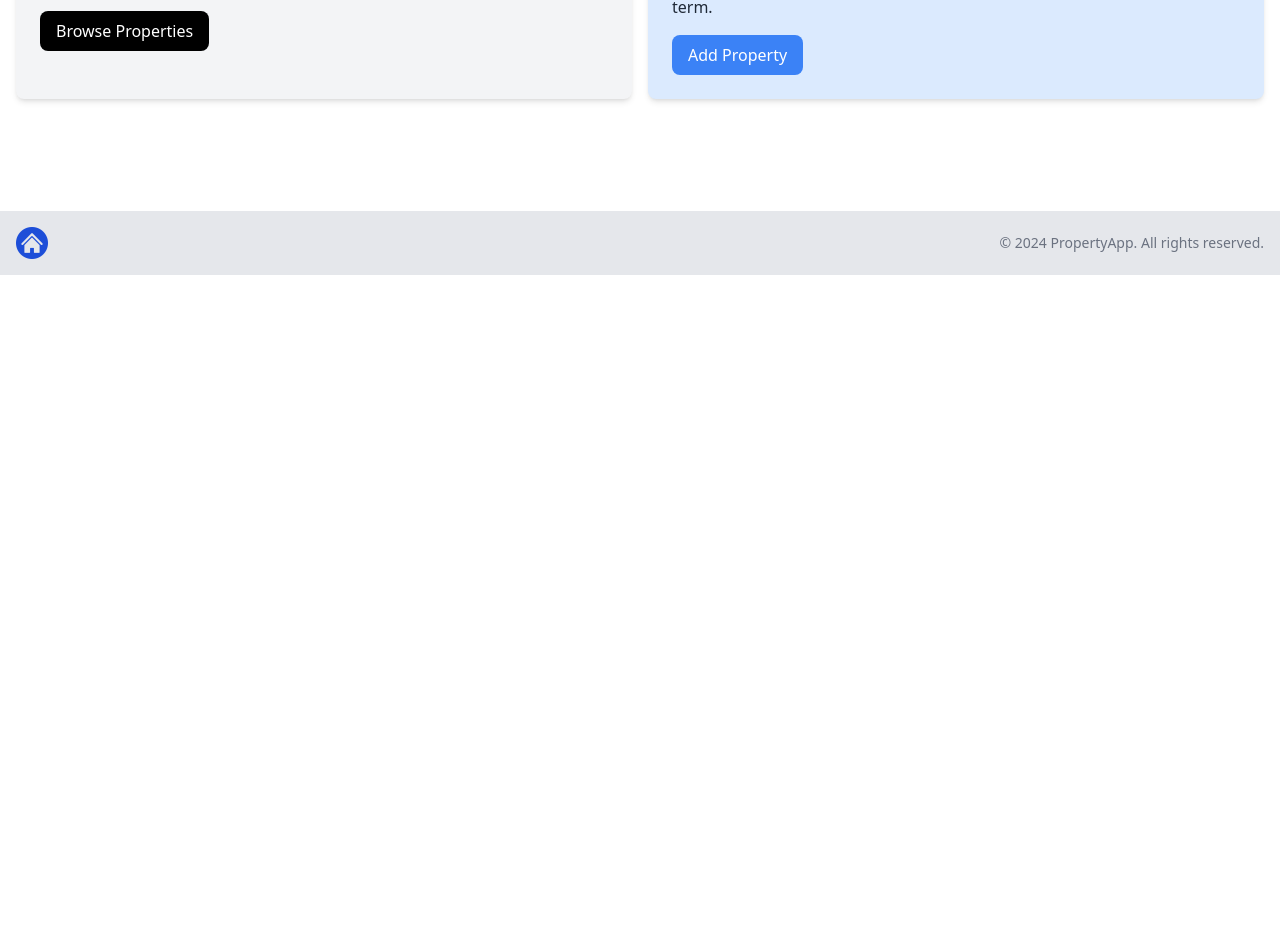
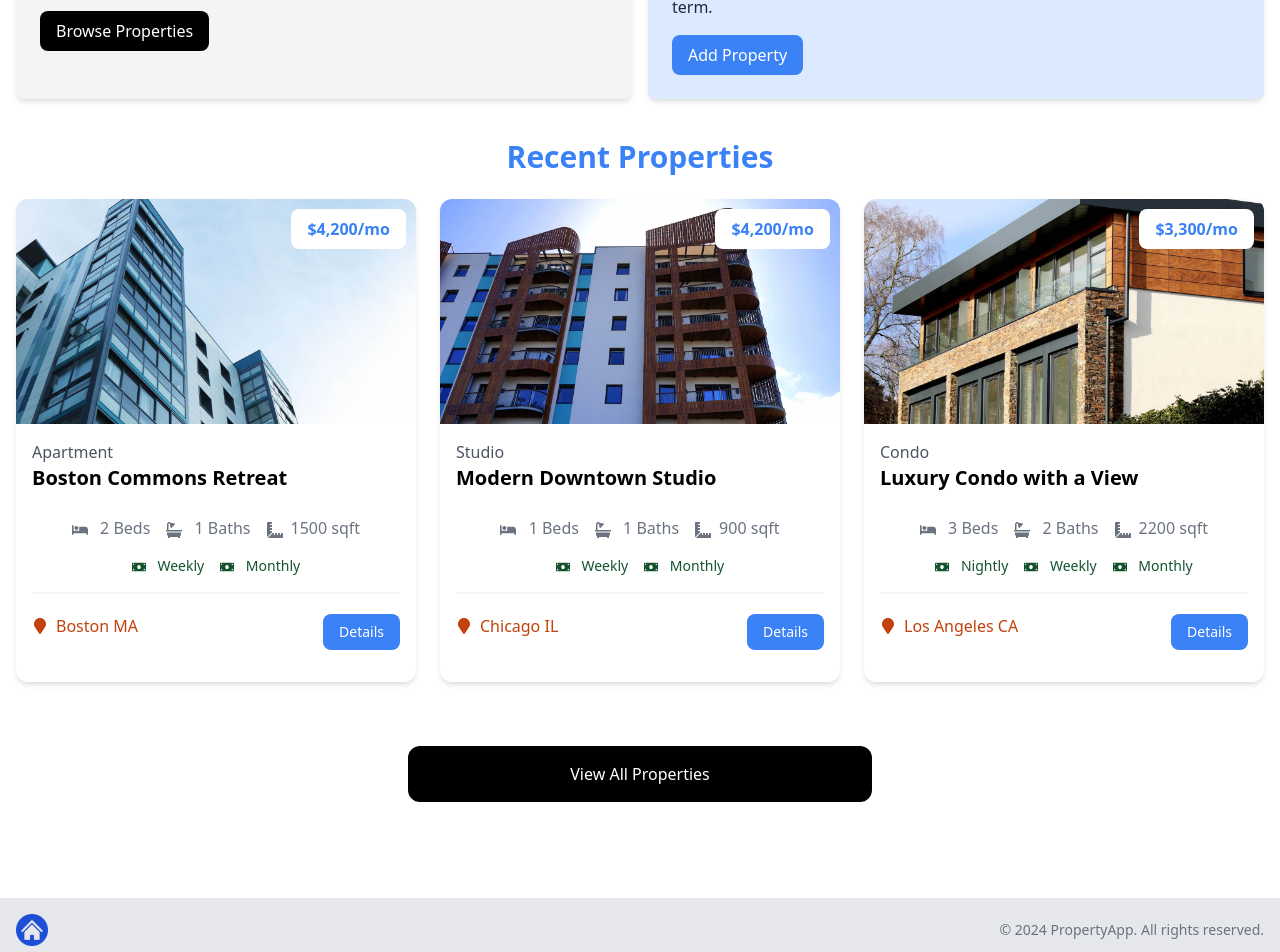
Before and after one commit to m-murtaza75/property-app-nextjs, a Next.js app: page / in a window 1280 px wide. Shown: the part 546-1498 px from the top of the page. Before the commit the page ends 821 px from the top, so only its background shows below. Built offline with nearby package versions, Linux system fonts and the light colour scheme.

Commit message:
adding recent properties on home page

```diff
--- a/app/page.jsx
+++ b/app/page.jsx
@@ -1,12 +1,14 @@
 import React from 'react'
 import Hero from '@/components/Hero'
 import InfoBoxes from '@/components/InfoBoxes'
+import HomeProperties from '@/components/HomeProperties'
 
 const HomePage = () => {
   return (
     <>
       <Hero />
       <InfoBoxes />
+      <HomeProperties />
     </>
   )
 }
--- /dev/null
+++ b/components/HomeProperties.jsx
@@ -0,0 +1,39 @@
+import React from 'react'
+import properties from '@/properties.json'
+import PropertyCard from '@/components/PropertyCard';
+import Link from 'next/link';
+
+const HomeProperties = () => {
+    const recentProperties = properties
+    .sort(() => Math.random() - Math.random())
+    .slice(0, 3);
+    return (
+        <>
+            <section className="px-4 py-6">
+            <div className="container-xl lg:container m-auto">
+                <h2 className="text-3xl font-bold text-blue-500 mb-6 text-center">
+                Recent Properties
+                </h2>
+                <div className="grid grid-cols-1 md:grid-cols-3 gap-6">
+                    { recentProperties === 0 ? (
+                        <p>No Properties Found</p>
+                    ) : recentProperties.map((property) => (
+                        <PropertyCard key={property._id} property={
+                            property }
+                        />
+                    ))}
+                </div>
+            </div>
+            </section>
+            <section className="m-auto max-w-lg my-10 px-6">
+                <Link
+                    href="/properties"
+                    className="block bg-black text-white text-center py-4 px-6 rounded-xl hover:bg-gray-700"
+                    >View All Properties
+                </Link>
+            </section>
+        </>
+    )
+}
+
+export default HomeProperties
```
